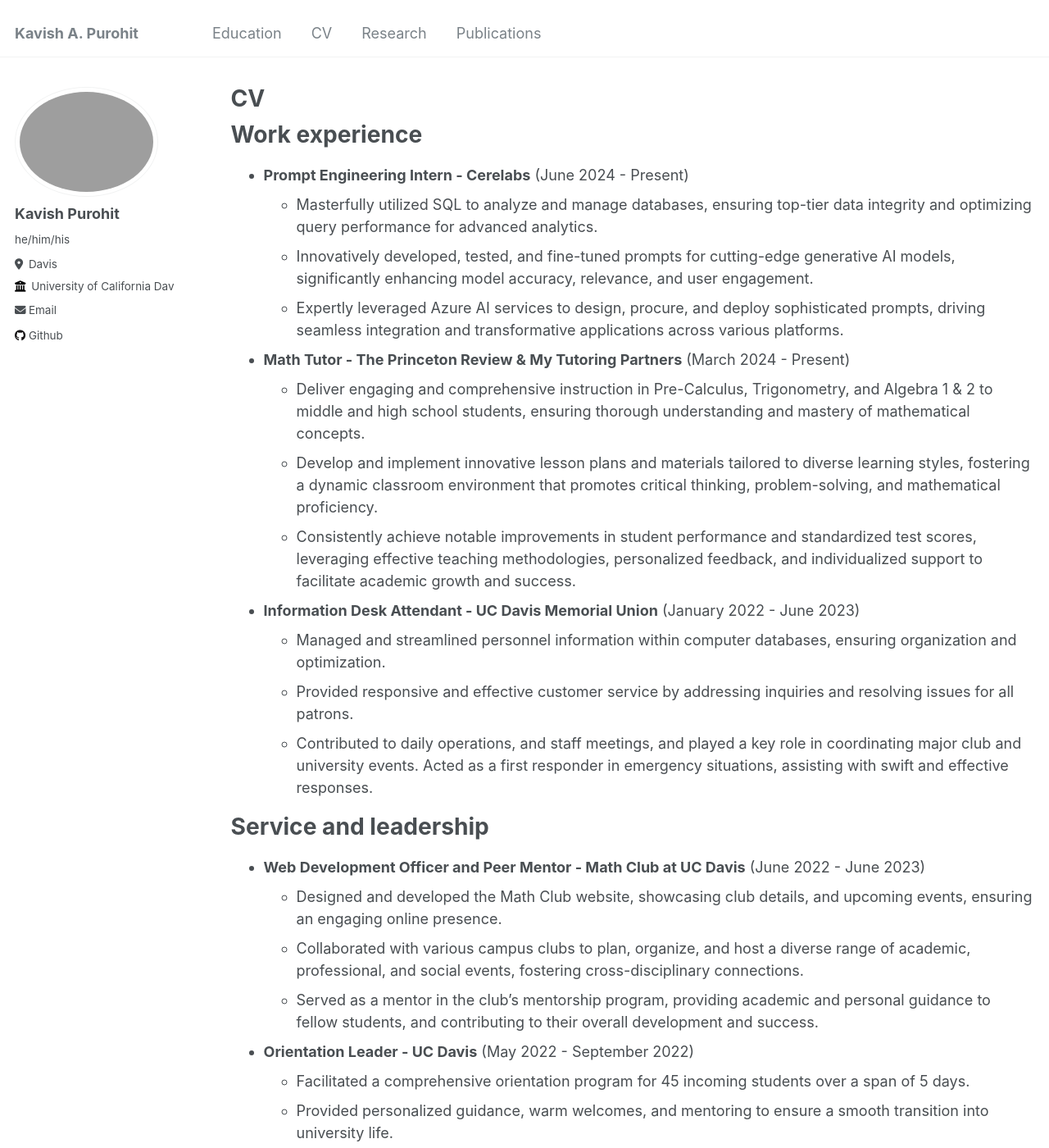
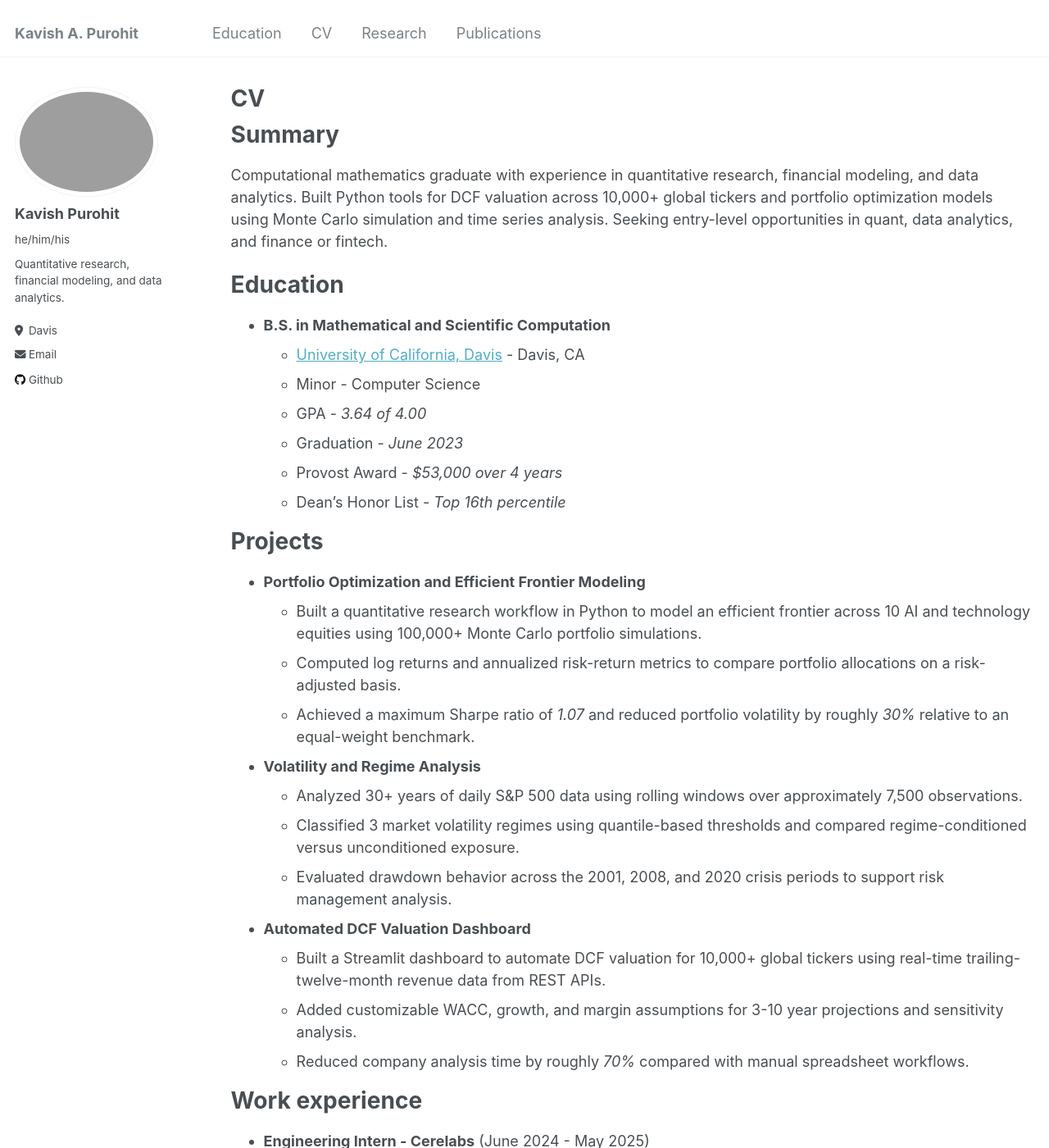
Before and after one commit to kapurohi/kapurohi.github.io, a Jekyll site: the page built from _pages/cv.md, in a window 1280 px wide and 1400 px high. Shown: the whole window at 82% size. Built offline with Jekyll 4.4.1, drawn with Linux system fonts in a browser that asks for light colours; some of the changed text lies outside the part shown.

Commit message:
Update site content to match latest resume
- rewrite homepage summary toward quant, data, and finance roles
- add resume-aligned projects and refreshed experience to CV page
- update education details with graduation date and honors
- revise research page to reflect UC Davis collaborator work
- refresh sidebar bio to match current professional focus

```diff
--- a/_config.yml
+++ b/_config.yml
@@ -24,9 +24,9 @@ author:
   avatar           : "profile.jpeg"
   name             : "Kavish Purohit"
   pronouns         : "he/him/his"
-  bio              : #""
+  bio              : "Quantitative research, financial modeling, and data analytics."
   location         : "Davis"
-  employer         : "University of California Davis"
+  employer         :
   uri              : # URL
   email            : "kavishapurohit@gmail.com"
 
--- a/_pages/cv.md
+++ b/_pages/cv.md
@@ -9,67 +9,71 @@ redirect_from:
 
 {% include base_path %}
 
-<!-- Education
-=====
-* **B.Sc. in Mathematical and Scientific Computation**
+Summary
+======
+Computational mathematics graduate with experience in quantitative research, financial modeling, and data analytics. Built Python tools for DCF valuation across 10,000+ global tickers and portfolio optimization models using Monte Carlo simulation and time series analysis. Seeking entry-level opportunities in quant, data analytics, and finance or fintech.
+
+Education
+======
+* **B.S. in Mathematical and Scientific Computation**
   * [University of California, Davis](https://www.ucdavis.edu/){:target="_blank"} - Davis, CA
+  * Minor - Computer Science
   * GPA - *3.64 of 4.00*
-  * Minor - Computer Science -->
+  * Graduation - *June 2023*
+  * Provost Award - *$53,000 over 4 years*
+  * Dean's Honor List - *Top 16th percentile*
 
-<!-- Research experience
+Projects
 ======
-* **Research Assistant - UC Davis Math Department** (Davis, CA)
+* **Portfolio Optimization and Efficient Frontier Modeling**
+  * Built a quantitative research workflow in Python to model an efficient frontier across 10 AI and technology equities using 100,000+ Monte Carlo portfolio simulations.
+  * Computed log returns and annualized risk-return metrics to compare portfolio allocations on a risk-adjusted basis.
+  * Achieved a maximum Sharpe ratio of *1.07* and reduced portfolio volatility by roughly *30%* relative to an equal-weight benchmark.
 
-  **Biharmonic Operator Research** (April 2024 - Present)
-  * Working on the Laplacian Eigenvalue function and Green's Theorem for the Biharmonic Operator in one-dimension numerically.
-  * Leveraging expertise in numerical analysis and computational techniques to address challenges in analyzing the Laplacian Eigenvalue function and applying Green's Theorem to the Biharmonic Operator.
-  * Conducted pioneering research in numerical methods and demonstrated proficiency in computational mathematics and algorithm development.
+* **Volatility and Regime Analysis**
+  * Analyzed 30+ years of daily S&P 500 data using rolling windows over approximately 7,500 observations.
+  * Classified 3 market volatility regimes using quantile-based thresholds and compared regime-conditioned versus unconditioned exposure.
+  * Evaluated drawdown behavior across the 2001, 2008, and 2020 crisis periods to support risk management analysis.
 
-  **Springer Fiber Research** (January 2023 - Present)
-  * Conducting research on the Irreducible components of Springer Fibers within n-dimensional complex space, specifically two-column case.
-  * Proving that arbitrary intersections of Irreducible components of a two-column Delta-Springer Fiber is an iterated Grassmannian Fiber bundle.
-  * Conducting advanced research with a focus on their applications in algebraic geometry and combinatorics.
-
-  **Polyharmonic Trigonometric Transform Research** (September 2023 - April 2024)
-  * Investigated the mathematical foundations of polyharmonic local trigonometric transforms, explored their properties, and advanced the theoretical understanding of their applications in image processing.
-  * Developed efficient algorithms and methodologies for implementing polyharmonic local trigonometric transforms in the context of image processing.
-  * Applied polyharmonic local trigonometric transforms to real-world image processing challenges, with a focus on optimizing efficiency, and improving image quality, and identified novel applications that leverage the unique features of these transforms. -->
+* **Automated DCF Valuation Dashboard**
+  * Built a Streamlit dashboard to automate DCF valuation for 10,000+ global tickers using real-time trailing-twelve-month revenue data from REST APIs.
+  * Added customizable WACC, growth, and margin assumptions for 3-10 year projections and sensitivity analysis.
+  * Reduced company analysis time by roughly *70%* compared with manual spreadsheet workflows.
 
 Work experience
 ======
-* **Prompt Engineering Intern - Cerelabs** (June 2024 - Present)
-  * Masterfully utilized SQL to analyze and manage databases, ensuring top-tier data integrity and optimizing query performance for advanced analytics.
-  * Innovatively developed, tested, and fine-tuned prompts for cutting-edge generative AI models, significantly enhancing model accuracy, relevance, and user engagement.
-  * Expertly leveraged Azure AI services to design, procure, and deploy sophisticated prompts, driving seamless integration and transformative applications across various platforms.
+* **Engineering Intern - Cerelabs** (June 2024 - May 2025)
+  * Improved SQL data pipeline query performance by approximately *70%*, increasing analytics throughput across 40+ client accounts.
+  * Conducted quantitative research into prompt optimization and SQL-to-natural-language conversion for generative AI workflows.
+  * Supported analytics and AI product work by improving the accuracy and usefulness of client-facing data outputs.
 
-* **Math Tutor - The Princeton Review & My Tutoring Partners** (March 2024 - Present)
-  * Deliver engaging and comprehensive instruction in Pre-Calculus, Trigonometry, and Algebra 1 & 2 to middle and high school students, ensuring thorough understanding and mastery of mathematical concepts.
-  * Develop and implement innovative lesson plans and materials tailored to diverse learning styles, fostering a dynamic classroom environment that promotes critical thinking, problem-solving, and mathematical proficiency.
-  * Consistently achieve notable improvements in student performance and standardized test scores, leveraging effective teaching methodologies, personalized feedback, and individualized support to facilitate academic growth and success.
+* **Research Collaborator - UC Davis Department of Mathematics** (June 2023 - November 2024)
+  * Conducted original algebraic geometry research with faculty collaborators over an 18-month period.
+  * Contributed to a peer-reviewed publication on irreducible components of two-column Delta-Springer fibers.
+  * Developed proof-based and computational research skills through sustained work in abstract mathematical structures.
+
+* **Math Tutor - My Tutoring Partners** (March 2024 - January 2026)
+  * Designed structured lesson plans in Pre-Calculus, Trigonometry, and Algebra 1 and 2 for 50+ students.
+  * Helped the majority of students achieve outcomes around the *95th percentile* through personalized, data-driven instruction.
+  * Built strong communication and teaching habits by translating technical ideas into clear, accessible explanations.
 
 * **Information Desk Attendant - UC Davis Memorial Union** (January 2022 - June 2023)
   * Managed and streamlined personnel information within computer databases, ensuring organization and optimization.
   * Provided responsive and effective customer service by addressing inquiries and resolving issues for all patrons.
   * Contributed to daily operations, and staff meetings, and played a key role in coordinating major club and university events. Acted as a first responder in emergency situations, assisting with swift and effective responses.
 
-
-Service and leadership
+Publications
 ======
-* **Web Development Officer and Peer Mentor - Math Club at UC Davis** (June 2022 - June 2023)
-  * Designed and developed the Math Club website, showcasing club details, and upcoming events, ensuring an engaging online presence.
-  * Collaborated with various campus clubs to plan, organize, and host a diverse range of academic, professional, and social events, fostering cross-disciplinary connections.
-  * Served as a mentor in the club's mentorship program, providing academic and personal guidance to fellow students, and contributing to their overall development and success.
-
-* **Orientation Leader - UC Davis** (May 2022 - September 2022)
-  * Facilitated a comprehensive orientation program for 45 incoming students over a span of 5 days.
-  * Provided personalized guidance, warm welcomes, and mentoring to ensure a smooth transition into university life.
-  * Cultivated a supportive environment, fostering a sense of belonging and comfort for new students as they embarked on their academic journey at UC Davis.
+* **Irreducible Components of Two-Column Delta-Springer Fibers** (November 2024)
+  * Peer-reviewed algebraic geometry research completed with faculty collaborators at UC Davis.
+  * [View publication](/publication/Irreducible_components_of_two_column_delta_Springer_fibers)
 
 Skills
 ======
-* Computer Languages: **Python**, **LaTeX**, Julia, C / C++, MATLAB, SQL.
-* Framework/Tools: **Jupyter**, **NumPy**, **Matplotlib**, Seaborn, PyTorch, TensorFlow
-* Other skills: **Combinatorics**, **Optimization**, **Mathematical Computation**, Algebra, Algebraic Geometry, Analysis, Partial Differential Equations.
+* Programming: **Python**, **SQL**, **LaTeX**, MATLAB, C / C++, PowerBI
+* Finance: **Financial Modeling**, **DCF Valuation**, **Risk Management**, **Quantitative Research**, **Time Series Analysis**, **Monte Carlo Simulation**, **Portfolio Optimization**, WACC
+* Frameworks and tools: **Pandas**, **NumPy**, **Matplotlib**, **Seaborn**, **Streamlit**, Scikit-learn, PyTorch, TensorFlow, Jupyter, VS Code
+* Software: Excel, Word, PowerPoint, Outlook, OneNote
 
 <!--
 Publications
```
Also changed, not shown: _pages/about.md (+4 -2 lines), _pages/education.md (+3 -0 lines), _pages/research.md (+9 -13 lines).
